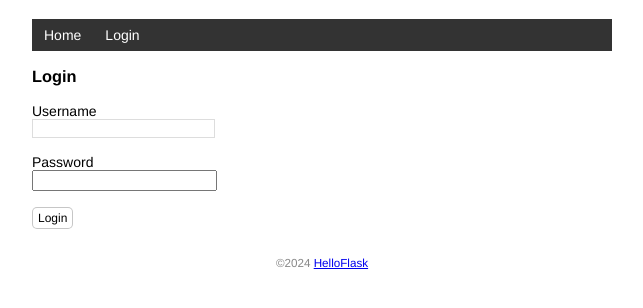
After one commit to qingw0907/watchlist, a Flask app: page /login in a window 1280 px wide. The commit adds this page. Shown: the part 83-391 px from the top of the page, without its empty margins (318-961 px from the left). Run offline with Flask 3, Linux system fonts and the light colour scheme.

Commit message:
user authentication with flask-login

```diff
--- a/app.py
+++ b/app.py
@@ -6,20 +6,38 @@ from markupsafe import escape
 import os
 import click
 from flask import request, redirect, flash
+from werkzeug.security import generate_password_hash, check_password_hash
+from flask_login import LoginManager, UserMixin, login_user, login_required, logout_user, current_user
+
 app = Flask(__name__)
 app.config['SQLALCHEMY_DATABASE_URI'] = 'sqlite:////' + os.path.join(app.root_path,'data.db')
 app.config['SECRET_KEY'] = 'dev'
 
 db = SQLAlchemy(app)
+login_manager = LoginManager(app)
+login_manager.login_view = 'login'
 
-class User(db.Model):
+
+class User(db.Model, UserMixin):
 	id = db.Column(db.Integer, primary_key=True)
 	name = db.Column(db.String(20))
+	username = db.Column(db.String(20))
+	password_hash = db.Column(db.String(128))
+
+	def set_password(self, password):
+		self.password_hash = generate_password_hash(password)
+	def validate_password(self, password):
+		return check_password_hash(self.password_hash, password)
 
 class Movie(db.Model):
 	id = db.Column(db.Integer, primary_key=True)
 	title = db.Column(db.String(60))
 	year = db.Column(db.String(4))
+
+@login_manager.user_loader
+def load_user(user_id):
+	user = User.query.get(user_id)
+	return user
 
 @app.context_processor
 def inject_user():
@@ -30,6 +48,24 @@ def inject_user():
 def page_not_found(e):
 	return render_template('404.html'), 404
 
+@app.cli.command()
+@click.option('--username', prompt=True, help='The username used to login!')
+@click.option('--password', prompt=True, hide_input=True, confirmation_prompt=True, help='The password used to login.')
+def admin(username, password):
+	db.create_all()
+	user = User.query.first()
+	if user is not None:
+		click.echo('Updating user...')
+		user.username = username
+		user.set_password(password)
+	else:
+		click.echo('Creating user...')
+		user = User(username=username, name='Admin')
+		user.set_password(password)
+		db.session.add(user)
+
+	db.session.commit()
+	click.echo('Done')
 @app.cli.command()
 @click.option('--drop', is_flag=True, help='Create after drop.')
 def initdb(drop):
@@ -64,11 +100,36 @@ def forge():
 
 	db.session.commit()
 	click.echo('Done')
+@app.route('/login', methods=['POST', 'GET'])
+def login():
+	if request.method == 'POST':
+		username = request.form['username']
+		password = request.form['password']
+		if not username or not password:
+			flash('Invalid input.')
+			return redirect(url_for('login'))
+		user = User.query.first()
+		if username == user.username and user.validate_password(password):
+			login_user(user)
+			flash('Login success')
+			return redirect(url_for('index'))
+		flash('Invalid username or password.')
+		return redirect(url_for('login'))
+	return render_template('login.html')
+
+@app.route('/logout')
+@login_required
+def logout():
+	logout_user()
+	flash('Goodbye')
+	return redirect(url_for('index'))
 
 
 @app.route('/', methods=['GET', 'POST'])
 def index():
 	if request.method == 'POST':
+		if not current_user.is_authenticated:
+			return redirect(url_for('login'))
 		title = request.form.get('title')
 		year = request.form.get('year')
 		if not title or not year or len(year) > 4 or len(title) > 60:
@@ -83,6 +144,7 @@ def index():
 	return render_template('index.html', movies=movies)
 
 @app.route('/movie/edit/<int:movie_id>', methods=['POST', 'GET'])
+@login_required
 def edit(movie_id):
 	movie = Movie.query.get_or_404(movie_id)
 	if request.method == 'POST':
@@ -99,12 +161,29 @@ def edit(movie_id):
 
 	return render_template('edit.html', movie=movie)
 @app.route('/movie/delete/<int:movie_id>', methods=['POST'])
+@login_required
 def delete(movie_id):
 	movie = Movie.query.get_or_404(movie_id)
 	db.session.delete(movie)
 	db.session.commit()
 	flash("Item deleted")
 	return redirect(url_for('index'))
+
+@app.route('/settings', methods=['POST', 'GET'])
+@login_required
+def settings():
+	if request.method == 'POST':
+		name = request.form['name']
+		if not name or len(name) > 20:
+			return redirect(url_for('settings'))
+		current_user.name = name
+		user = User.query.first()
+		user.name = name
+		db.session.commit()
+		flash('Setting updated.')
+		return redirect(url_for('index'))
+
+	return render_template('settings.html')
 @app.route('/user/<name>')
 def user_page(name):
     return f'User:{escape(name)}'
--- a/templates/base.html
+++ b/templates/base.html
@@ -21,6 +21,12 @@
 	<nav>
 		<ul>
 			<li><a href="{{ url_for('index') }}">Home</a></li>
+			{% if current_user.is_authenticated %}
+				<li><a href="{{ url_for('settings') }}">Settings</a></li>
+				<li><a href="{{ url_for('logout') }}">Logout</a></li>
+			{% else %}
+				<li><a href="{{ url_for('login') }}">Login</a></li>
+			{% endif %}
 		</ul>
 	</nav>
 
--- /dev/null
+++ b/templates/login.html
@@ -0,0 +1,13 @@
+{% extends 'base.html' %}
+{% block content %}
+
+	<h3>Login</h3>
+	<form method="post">
+
+		Username<br>
+		<input type="text" name="username" required><br><br>
+		Password<br>
+		<input type="password" name="password" required><br><br>
+		<input type="submit" name="submit" value="Login" class="btn">
+	</form>
+{% endblock %}
```
Also changed, not shown: templates/index.html (+9 -4 lines), templates/settings.html (added, +10 -0 lines), 3 other files.
